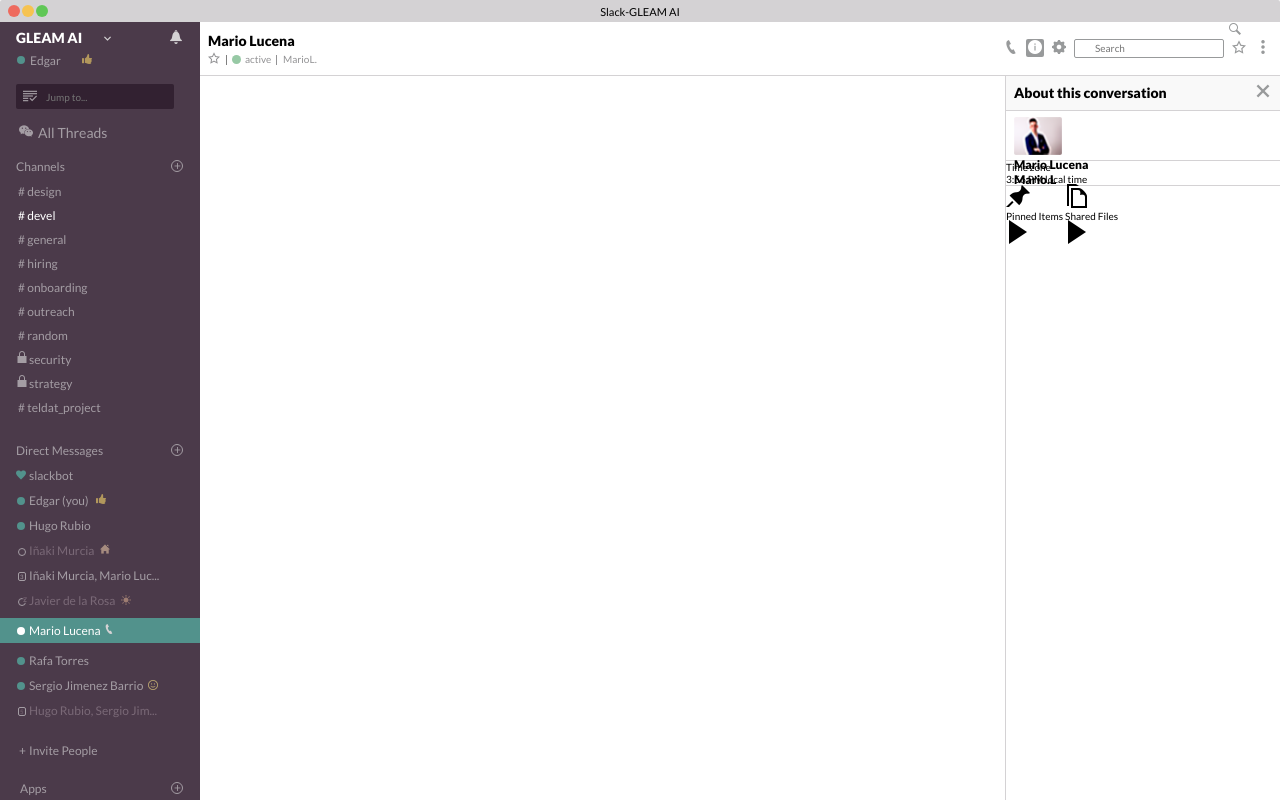
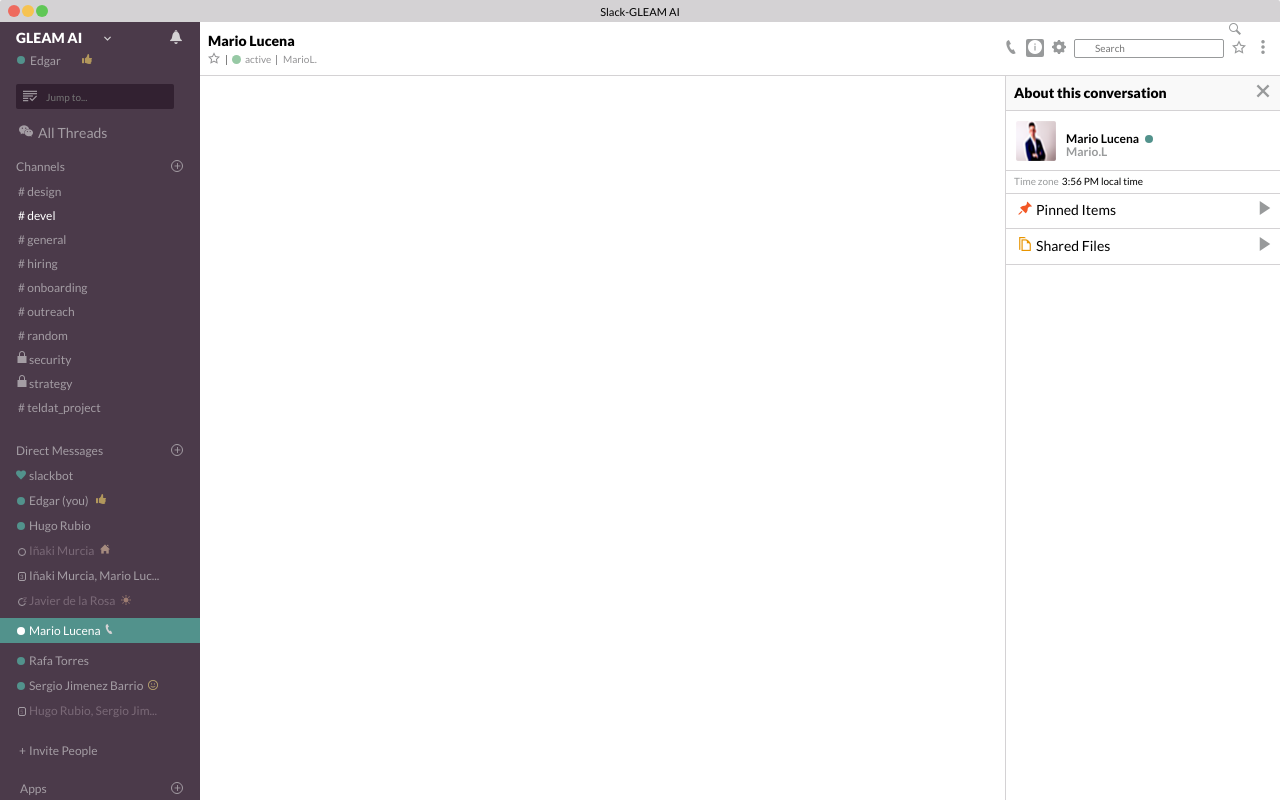
Before and after one commit to MarioLucen/ejercicio-slack, a website: page index.html in a window 1280 px wide. Drawn offline with Linux system fonts and the light colour scheme.

Commit message:
finished menu-right

```diff
--- a/index.html
+++ b/index.html
@@ -278,15 +278,18 @@
           </div>
           <div class="profile">
             <img src="img/MarioCV-Recuperadoparaslack.png" alt="cara">
+            <div class="user-data">
               <p>Mario Lucena</p>
               <div class="circle-green"></div>
               <p>Mario.L</p>
+            </div>
           </div>
           <div class="date">
             <p>Time zone</p>
             <p>3:56 PM local time</p>
           </div>
         </div>
+        <div class="drop">
           <button>
             <i class="im im-pin"></i>
             <p>Pinned Items</p>
@@ -300,6 +303,7 @@
         </div>
       </div>
     </div>
+  </div>
 </body>
 
 </html>
--- a/scss/ui/_menu-right.1.scss
+++ /dev/null
@@ -1,56 +0,0 @@
-
-.menu-right {
-    height: 100%;
-    left: calc(100% - 275px);
-    top: 76px;
-    width: 275px;
-    display: flex;
-    position: absolute;
-    border-left: 1px solid $lightgrey;
-
-    ul {
-        width: 100%;
-
-        li {
-            height: 31px;
-
-            &:first-child {
-                border-bottom: 1px solid $lightgrey;
-
-                p{
-                    padding: 5px;
-                    font-size: 14px;
-                    font-weight: 900;
-                }
-
-                button {
-                    position: absolute;
-                    right: 11px;
-                    top: 8px;
-
-                    i {
-                        font-size: 12px;
-                        color: $maingrey;
-                    }
-                }
-            }
-
-            &:nth-child(2) {
-                height: 40px;
-
-                img {
-                    width: 50px;
-                    height: 50px;
-                    margin-left: 4px;
-                    margin-top: 10px;
-                    border-radius: 2px;
-                }
-
-                ul {
-                    position: absolute;
-                    width: 50%;
-                }
-            }
-        }
-    }
-}
--- a/scss/ui/_menu-right.scss
+++ b/scss/ui/_menu-right.scss
@@ -13,6 +13,7 @@
 
         .info-contact {
             border-bottom: 1px solid $lightgrey;
+
             .close {
                 height: 35px;
                 border-bottom: 1px solid $lightgrey;
@@ -37,23 +38,102 @@
             }
 
             .profile {
-                height: 50px;
+                position: relative;
+                height: 60px;
                 border-bottom: 1px solid $lightgrey;
-                padding: 8px;
+
 
                 img {
-                    width: 48px;
-                    height: 38px;
+                    position: absolute;
+                    width: 40px;
+                    height: 40px;
                     border-radius: 2px;
-                    margin-top: -2px;
+                    top: 10px;
+                    left: 10px;
+                }
+
+                .user-data {
+                    position: absolute;
+                    top: 20px;
+                    left: 60px;
+                    font-size: 12px;
+                    font-weight: 600;
+
+                    p:last-child {
+                        position: absolute;
+                        top: 13px;
+                        color: $maingrey;
+                        font-weight: 600;
+                    }
+
+                    .circle-green {
+                        position: absolute;
+                        width: 8px;
+                        height: 8px;
+                        left: 79px;
+                        top: 4px;
+                        background-color: $turquoise;
+                        border-radius: 50%;
+                    }
+                }
+            }
+
+            .date {
+                // position: relative;
+                height: 22px;
+                display: flex;
+                flex-direction: row;
+                padding: 4px;
+                margin-left: 4px;
+
+                p:first-child {
+                    margin-right: 3px;
+                    color: $maingrey;
+                }
+            }
+        }
+
+        .drop {
+            width: 100%;
+
+            button {
+                position: relative;
+                width: 100%;
+                height: 35px;
+                border-bottom: 1px solid $lightgrey;
+
+                i:first-child {
+                    position: absolute;
+                    left: 12px;
+                    top: 8px;
+                    font-size: 14px;
+                    color: #f25826;
+                }
+
+                i:last-child {
+                    position: absolute;
+                    font-size: 14px;
+                    right: 8px;
+                    top: 8px;
+                    color: $maingrey;
                 }
 
                 p {
-                    font-size: 12px;
-                    font-weight: 900;
-                    width: 80px;
+                    position: absolute;
+                    top: 4px;
+                    left: 30px;
+                    font-size: 14px;
+                    margin-top: 3px;
                 }
             }
+
+            button:last-child {
+
+                i:first-child {
+                    color: #e99500;
+                }
+            }
+
         }
     }
 }
```
Also changed, not shown: css/main.css. Lines whose indentation alone changed are shown as unchanged.
